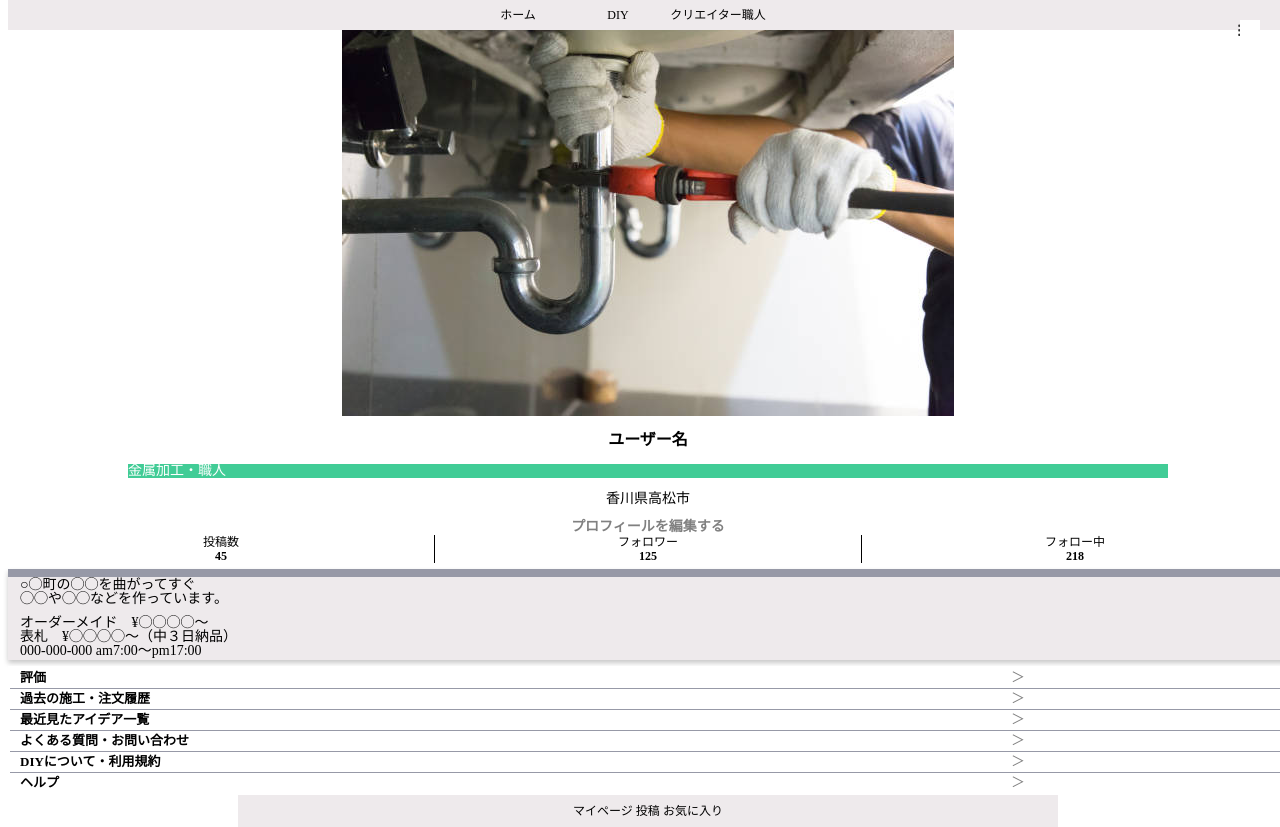
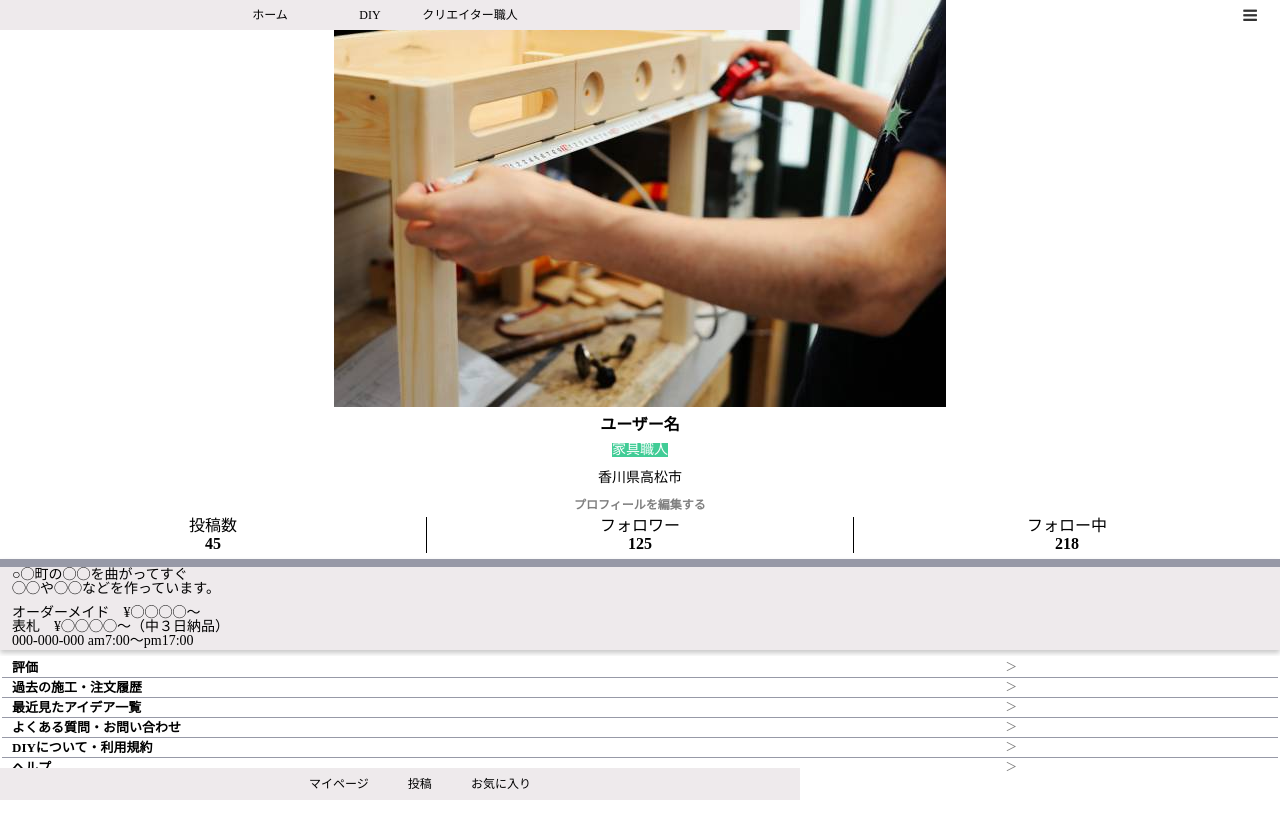
Before and after one commit to isshi-6th/DIY, a Flask app: page /my_user in a window 1280 px wide. After the commit the page ends 800 px from the top, so only its background shows below. Run offline with Flask 2, Linux system fonts and the light colour scheme; some libraries are stand-ins or nearby versions.

Commit message:
top.user.basepageおかしくなったので直しました

```diff
--- a/static/css/style.css
+++ b/static/css/style.css
@@ -106,6 +106,9 @@ body {
     line-height: 1;
     min-width: 100%;
     -webkit-text-size-adjust: 100%;
+    min-height: 100vh;
+    margin: 0;
+    padding: 0;
 }
 
 li {
@@ -129,17 +132,31 @@ img {
     font-family: "Noto Sans Japanese", "ヒラギノ角ゴ Pro W3", "Hiragino Kaku Gothic Pro", "ヒラギノ角ゴ ProN W3", "Hiragino Kaku Gothic ProN", "游ゴシック", YuGothic, "メイリオ", "Meiryo", "HGPｺﾞｼｯｸM", "Osaka", "ＭＳ Ｐゴシック", sans-serif, Century Gothic, Arial;
 }
 
+.hwrapper {
+    width: 100%;
+}
+
 header {
-    height: 30px;
+    margin: ０;
+    max-width: 800px;
+    padding: 0;
+    /* height: 30px;
     width: 100%;
     margin: 0px;
-    padding: 0px;
+    padding: 0px; */
     background-color: #eeeaec;
-    text-align: center;
+    /* text-align: center;
     position: fixed;
     box-sizing: border-box;
     position: fixed;
-    top: 0;
+    top: 0; */
+    position: fixed;
+    /* ヘッダーの固定 */
+    top: 0px;
+    /* 位置(上0px) */
+    left: 0px;
+    /* 位置(右0px) */
+    width: 100%;
 }
 
 header ul {
@@ -179,7 +196,7 @@ div h1 {
     text-align: left;
     font-size: 12px;
     line-height: 35px;
-    margin: 40px 0 0 0;
+    margin: 30px 0 0 0;
     font-weight: bold;
 }
 
@@ -195,7 +212,7 @@ div h2 {
     text-align: left;
     font-size: 12px;
     line-height: 35px;
-    margin: 10px 0 0 0;
+    margin: 0 0 0 0;
     font-weight: bold;
 }
 
@@ -203,7 +220,7 @@ div.more2 {
     text-align: right;
     font-size: 12px;
     line-height: 35px;
-    padding: 0 30px 10px 0;
+    padding: 0 30px 50px 0;
     font-weight: bold;
 }
 
@@ -235,18 +252,41 @@ div.more2 {
     line-height: 1px;
 }
 
+.fwrapper {
+    width: 100%;
+
+}
+
 footer {
+    margin: auto;
+    max-width: 800px;
+    padding: 0;
+    /* height: 30px;
     width: 100%;
-    margin: 0;
+    margin: 0px;
+    padding: 0px; */
+    background-color: #eeeaec;
+    /* width: 100%;
+    margin: 0; */
+    position: fixed;
+    /* フッターの固定 */
+    bottom: 0px;
+    /* 位置(下0px) */
+    left: 0px;
+    /* 位置(左0px) */
+    width: 100%;
+    /* 横幅100%　*/
+    /* height: 140px;              /* 縦幅140px * */
 }
 
 
 footer .content {
-    margin: auto;
-    max-width: 800px;
+    margin: 0 50px;
+    /* max-width: 800px; */
     padding: 10px;
     background-color: #eeeaec;
     text-align: center;
+    margin-right: 10px;
 }
 
 /* footer .content .inner {
@@ -281,10 +321,23 @@ footer .content {
     /*文字をグレイに*/
 }
 
+/* html,
+body {
+    height: 100%;
+    width: 100%;
+} */
+
 html,
 body {
+    margin: 0;
+    /* 余白の削除 */
+    padding: 0;
+    /* 余白の削除 */
+    width: 100%;
     height: 100%;
 }
+
+
 
 #form {
     width: 400px;
@@ -391,7 +444,6 @@ input[type="password"] {
 }
 
 #form .comment3 {
-    color: white;
     text-align: center;
     padding: 40px 0 0 0;
 }
@@ -602,6 +654,7 @@ p {
     border-collapse: collapse;
     width: 100%;
     table-layout: fixed;
+    font-size: 16px;
 }
 
 .table1 th {
@@ -684,6 +737,7 @@ tbody tr td {
 
 #section1-inner {
     text-align: center;
+    padding: 0 0 5px 0;
 }
 
 .profile {
@@ -691,7 +745,6 @@ tbody tr td {
 }
 
 .profile a {
-    color: black;
     text-decoration: none;
     font-size: 14px;
     font-weight: bold;
@@ -701,6 +754,7 @@ tbody tr td {
     font-weight: bold;
     font-size: 16px;
     text-align: center;
+    margin: 10px auto;
 }
 
 .creater {
@@ -708,6 +762,7 @@ tbody tr td {
     color: white;
     font-size: 14px;
     margin: 0 120px;
+    display: inline-block;
 }
 
 .address {
@@ -721,7 +776,7 @@ p.ordermade {
 
 .menu-btn {
     position: fixed;
-    top: 20px;
+    top: 5px;
     right: 20px;
     z-index: 2;
     width: 20px;
@@ -729,7 +784,7 @@ p.ordermade {
     display: flex;
     justify-content: center;
     align-items: center;
-    background: white;
+    /* background: white; */
     color: #333;
 }
 
@@ -781,7 +836,7 @@ p.ordermade {
     top: 190px;
     color: gray;
     text-align: left;
-    font-size: 14px;
+    font-size: 12px;
 }
 
 .menu__itembox {
@@ -801,5 +856,47 @@ p.back-text {
 }
 
 .setumei {
-    font-size: 100px;
+    font-size: 16px;
 }
+
+p.mypage {
+    padding: 0 100px 0 10px;
+}
+
+p.post {
+    padding: 0 10px 0 10px;
+}
+
+p.okiniiri {
+    padding: 0 10px 0 10px;
+}
+
+/* footer {
+    height: 30px;
+    width: 100%;
+    margin: 0px;
+    padding: 0px;
+    background-color: #eeeaec;
+    text-align: center;
+    position: fixed;
+    box-sizing: border-box;
+    position: fixed;
+    top: 0;
+}
+
+footer ul {
+    width: 400px;
+    margin: auto auto;
+    display: flex;
+}
+
+footer li {
+    color: black;
+    width: 25%;
+    line-height: 30px;
+    transition: 0.2s;
+}
+
+header li:hover {
+    color: #111;
+} */
--- a/static/js/common.js
+++ b/static/js/common.js
@@ -1,6 +1,6 @@
-$(document).ready(function () {
-  $('.drawer').drawer();
-});
+// $(document).ready(function () {
+//   $('.drawer').drawer();
+// });
 
 
 // <
--- a/templates/base.html
+++ b/templates/base.html
@@ -8,9 +8,12 @@
     <link rel="stylesheet" href="{{ url_for('static', filename='css/style.css') }}">
     <link href="https://use.fontawesome.com/releases/v5.14.0/css/all.css" rel="stylesheet">
     <link rel="stylesheet" href="https://stackpath.bootstrapcdn.com/font-awesome/4.7.0/css/font-awesome.min.css">
-</head>
+    <!-- <script src="{{ url_for('static', filename='js/common.js') }}"></script>
+    <script src="{{ url_for('static', filename='js/jquery-3.2.1.min.js') }}"></script>
+</head> -->
 
 <body>
+    <div class="hwrapper">
         <header>
             <ul>
                 <li><a href="/">ホーム</a></li>
@@ -19,31 +22,34 @@
                 <!-- <li><a href="#sec4">まとめ</a></li> -->
             </ul>
         </header>
+    </div>
     {% block content %}
 
     {% endblock %}
+    <div class="fwrapper">
         <footer>
             <div class="content">
-            <a href="my_user">
+                <a class="mypage" href="my_user">
                     マイページ
                 </a>
 
-            <a href="/post">
+                <a class="post" href="/post">
                     投稿
                 </a>
 
-            <a href="/favorite">
+                <a class="okiniiri" href="/favorite">
                     お気に入り
                 </a>
 
             </div>
         </footer>
+    </div>
+
+    <script type="text/javascript" src="{{ url_for('static', filename='js/jquery-3.2.1.min.js')}}"></script>
+    <script type="text/javascript" src="{{ url_for('static', filename='js/common.js')}}"></script>
 
 
 </body>
 
-<script type="text/javascript" src="{{ url_for('static', filename='js/jquery-3.2.1.min.js') }}"></script>
-<script type="text/javascript" src="{{ url_for('static', filename='js/common.js') }}"></script>
-
 
 </html>
--- a/templates/my_user.html
+++ b/templates/my_user.html
@@ -6,8 +6,7 @@
 <div id="wrapper">
     <div class="menu-btn">
         <i class="fa fa-bars fa-lg" aria-hidden="true"></i>
-        <div class="menu-btn"></div>
-        <p class="back-text"><a href="top.html"></a></p>
+
     </div>
     <div class="menu">
         <div class="menu__itemtitle">設定</div>
@@ -23,9 +22,9 @@
 
     <section>
         <div id="section1-inner">
-            <img src="{{url_for('static', filename='images/diy_img/diy_19.jpg')}}" alt="ユーザ名">
+            <img src="{{url_for('static', filename='images/diy_img/diy_11.jpg')}}" alt="ユーザ名">
             <p class="user">ユーザー名</p>
-            <p class="creater">金属加工・職人</p>
+            <p class="creater">家具職人</p>
             <p class="address">香川県高松市</p>
             <div class="profile"><a href="setting.html">プロフィールを編集する</a></div>
         </div>
@@ -85,7 +84,7 @@
     </table>
 
 </div>
-<script type="text/javascript" src="js/jquery-3.2.1.min.js"></script>
-<script type="text/javascript" src="js/common.js"></script>
+<!-- <script type="text/javascript" src="js/jquery-3.2.1.min.js"></script>
+<script type="text/javascript" src="js/common.js"></script> -->
 
 {% endblock %}
--- a/templates/top.html
+++ b/templates/top.html
@@ -36,7 +36,7 @@
             </div>
         </div>
     </section>
-    <div class="more"><a href="diy.html">近くのDIYを探す　＞</a></div>
+    <div class="more"><a href="/diy">近くのDIYを探す　＞</a></div>
     <div>
         <h2>クリエイター職人の施工例</h2>
     </div>
@@ -75,7 +75,7 @@
         </div>
     </section>
 
-    <div class="more2"><a href="creater.html">近くのクリエイター職人を探す　＞</a></div>
+    <div class="more2"><a href="/creator">近くのクリエイター職人を探す　＞</a></div>
 
 </div>
 
```
Also changed, not shown: diy.db. Lines whose indentation alone changed are shown as unchanged.
